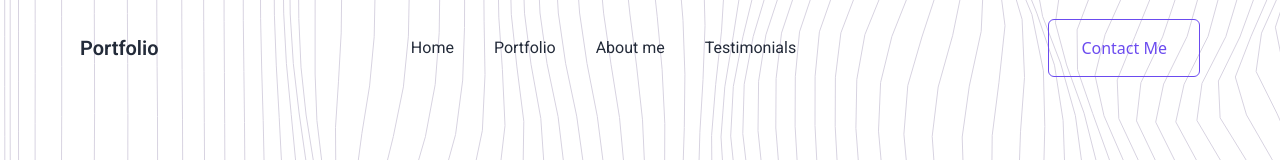
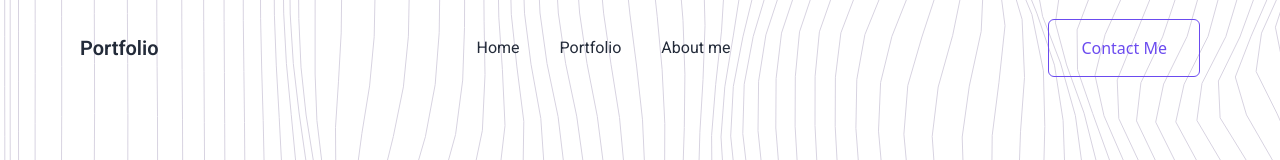
Before and after one commit to MAXIMUS-RA/Portfolio, a React (Vite) app in the folder Portfolio/: page / in a window 1280 px wide. Shown: the top 160 px of the page. Built offline with nearby package versions, Linux system fonts and the light colour scheme.

Commit message:
refactor: update navigation links in Header and Footer components for consistency

```diff
--- a/Portfolio/src/components/Footer.jsx
+++ b/Portfolio/src/components/Footer.jsx
@@ -1,20 +1,21 @@
 import React from "react";
-import { Facebook, Twitter, Instagram, Linkedin,Github } from "lucide-react";
+import { Facebook, Twitter, Instagram, Linkedin, Github } from "lucide-react";
 
 const Footer = () => {
-  const navigationLinks = [
-    "Home",
-    "Portfolio",
-    "About me",
-    "Contact",
-    "Testimonials",
+  const navLinks = [
+    { name: "Home", href: "#home" },
+    { name: "Portfolio", href: "#portfolio" },
+    { name: "About me", href: "#about" },
   ];
 
   const socialLinks = [
-    { icon: Instagram, href: "#", label: "Instagram",link:"https://www.instagram.com/m_x_m200_5/" },
-    { icon: Github, href: "#", label: "Github",link:"https://github.com/MAXIMUS-RA" },
+    {
+      icon: Instagram,
+      label: "Instagram",
+      link: "https://www.instagram.com/m_x_m200_5/",
+    },
+    { icon: Github, label: "Github", link: "https://github.com/MAXIMUS-RA" },
   ];
-
 
   return (
     <footer className="w-full px-4 sm:px-8 lg:px-20 py-16 lg:py-28 bg-slate-50 fade-in-section">
@@ -26,13 +27,13 @@ const Footer = () => {
             </span>
           </div>
           <div className="flex flex-wrap justify-center lg:justify-start items-center gap-6 lg:gap-11">
-            {navigationLinks.map((link, index) => (
+            {navLinks.map((link, index) => (
               <a
                 key={index}
-                href="#"
+                href={link.href}
                 className={`hover-primary text-base font-normal font-['Roboto'] leading-normal stagger-child delay-150`}
               >
-                {link}
+                {link.name}
               </a>
             ))}
           </div>
@@ -42,7 +43,7 @@ const Footer = () => {
               return (
                 <a
                   key={index}
-                  href={social.href}
+                  href={social.link}
                   aria-label={social.label}
                   className={`w-8 h-8 rounded-md flex items-center justify-center hover:bg-gray-100 transition-colors duration-200 stagger-child delay-150`}
                 >
--- a/Portfolio/src/components/Header.jsx
+++ b/Portfolio/src/components/Header.jsx
@@ -1,7 +1,7 @@
 import React, { useState, useEffect } from "react";
 import { Link } from "react-router";
 import { Menu, X } from "lucide-react";
-import CircularText from "../CircularText/CircularText"
+import CircularText from "../CircularText/CircularText";
 
 function Header() {
   const [isScrolled, setIsScrolled] = useState(false);
@@ -16,10 +16,9 @@ function Header() {
   }, []);
 
   const navLinks = [
-    { name: "Home", href: "#" },
-    { name: "Portfolio", href: "#" },
-    { name: "About me", href: "#" },
-    { name: "Testimonials", href: "#" },
+    { name: "Home", href: "#home" },
+    { name: "Portfolio", href: "#portfolio" },
+    { name: "About me", href: "#about" },
   ];
 
   return (
@@ -37,18 +36,18 @@ function Header() {
 
         <nav className="hidden md:flex gap-6 lg:gap-8 xl:gap-10 items-center">
           {navLinks.map((link, index) => (
-            <Link
+            <a
               key={index}
-              to={link.href}
+              href={link.href}
               className="nav-link text-sm lg:text-base font-normal font-['Roboto']"
             >
               {link.name}
-            </Link>
+            </a>
           ))}
         </nav>
         <div className="hidden md:block">
           <button className="btn-border text-sm lg:text-base">
-            Contact Me
+            <a href="#contact">Contact Me</a>{" "}
           </button>
         </div>
 
```
